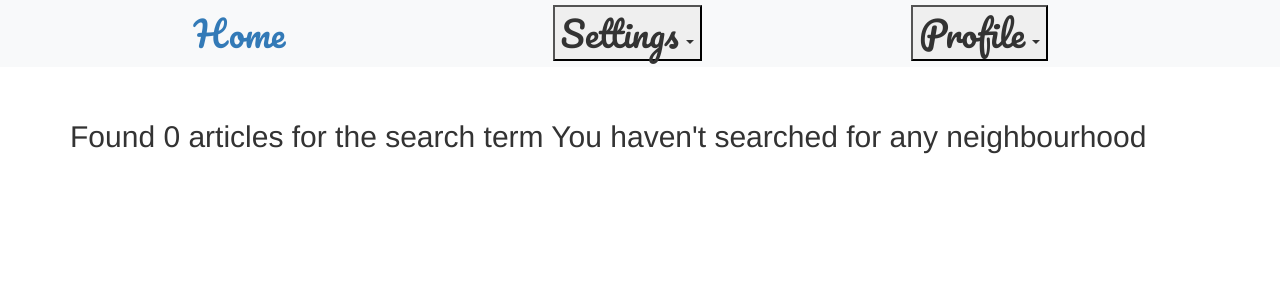
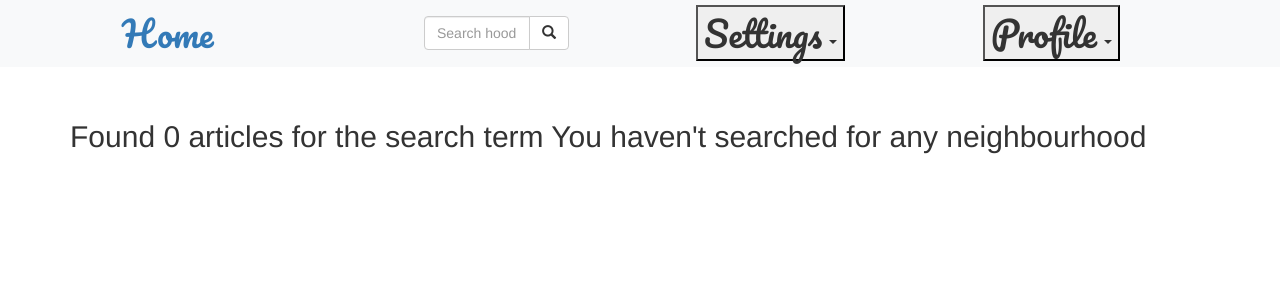
Before and after one commit to Joselyne97/Neigborhood, a Django app: page /search/ in a window 1280 px wide. Shown: the top 300 px of the page. Run offline with Django 3.2, Linux system fonts and the light colour scheme; the visitor is signed in with stand-in values (Sample User, id 1); parts of the project's set-up code (start-up, migrations or seed data) failed here and were passed over; some libraries are stand-ins or nearby versions; some web fonts are replaced.

Commit message:
I added the search form

```diff
--- a/nebapp/templates/navbar.html
+++ b/nebapp/templates/navbar.html
@@ -16,6 +16,18 @@
 
             </div>
 
+            <div class="col-md-2" >
+                    <form class="navbar-form" role="search" action="{% url 'search_results' %}">
+
+                        <div class="input-group">
+                          <input type="text" class="form-control" placeholder="Search hood" name="hood">
+                          <div class="input-group-btn">
+                            <button class="btn btn-default" type="submit"><i class="glyphicon glyphicon-search"></i></button>
+                          </div>
+                        </div>
+
+                      </form>
+                    </div>
 
 
 
```
